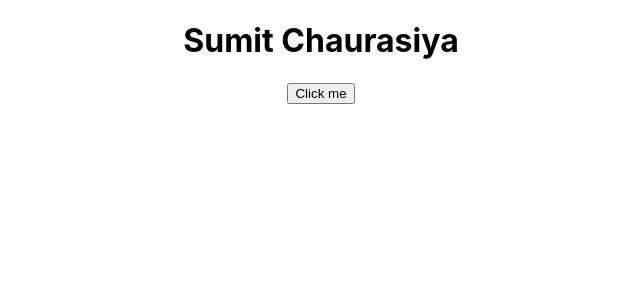
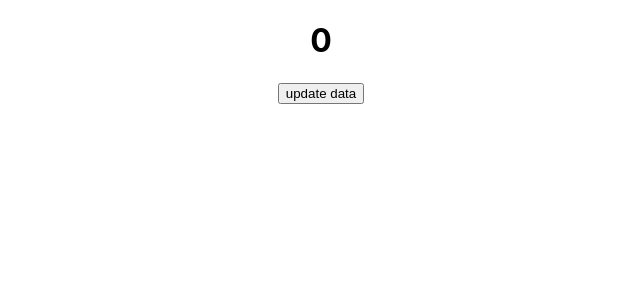
Before and after one commit to j4sumit/reacttopics, a React (Create React App) app: page / in a window 1280 px wide. Shown: the top 300 px of the page, without its empty margins (319-959 px from the left). Built offline with nearby package versions, Linux system fonts and the light colour scheme.

Commit message:
State in class and fucntion component

```diff
--- a/src/App.js
+++ b/src/App.js
@@ -1,22 +1,47 @@
-// import React,{Component} from 'react';
+import React, { useState } from 'react';
 
 import './App.css';
-// import User from './User'
 
-function App() {
-  let data ="Sumit Chaurasiya";
-function apple(){
-  data ="Amit Chaurasiya";
-  alert(data);
+function App(){
+  const[data, setData] =useState(0);
+  function apple()
+  {
+setData(data+1);
+
+  }
+  return(
+    <div className='App'>
+      <h1>{data}</h1>
+      <button onClick={apple}>update data</button>
+    </div>
+  )
+
 }
-  return (
-    <div className="App">
-      <h1>{data}</h1>
-    <button onClick = {apple}> Click me </button>
-
-    </div>
-  );
-}
+export default App;
 
 
-export default App;
+// class App extends React.Component
+// {
+
+//   constructor()
+//   {
+//     super()
+//     this.state= {
+//       data:0
+//     }
+//   }
+//   apple()
+//   {
+//     this.setState({data: this.state.data+1});
+//   }
+//   render(){
+//     return(
+//       <div className="App">
+//       <p> {this.state.data}</p>
+//       <button onClick={()=>this.apple()}>update data</button>
+//       </div>
+//     );
+//   }
+// }
+
+// export default App;
--- a/src/User.js
+++ /dev/null
@@ -1,6 +0,0 @@
-import React from "react";
-function User()
-{
-return React.createElement("div", null, React.createElement("h1", null, "Heading"));
-}
-export default User;
```
